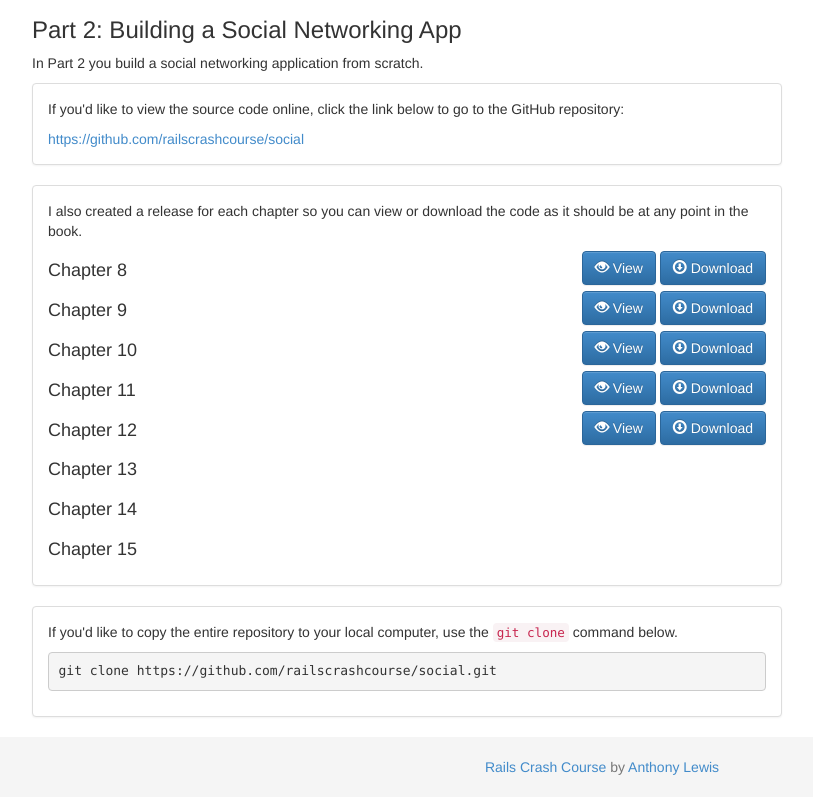
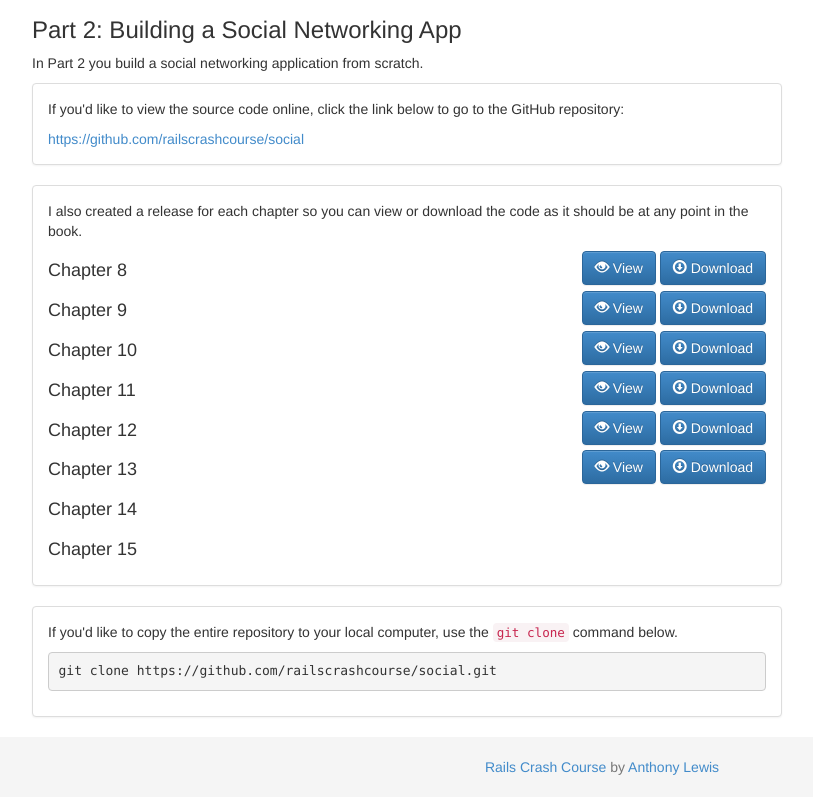
Before and after one commit to railscrashcourse/railscrashcourse.github.io, a plain HTML site: page index.html in a window 1280 px wide. Shown: the part 773-1570 px from the top of the page, without its empty margins (38-851 px from the left). Drawn offline with nearby package versions, Linux system fonts and the light colour scheme.

Commit message:
Add Chapter 13

```diff
--- a/index.html
+++ b/index.html
@@ -209,6 +209,12 @@
                   <h4>Chapter 13</h4>
                 </div>
                 <div class="col-xs-6 text-right">
+                  <a class="btn btn-primary hidden-xs" href="https://github.com/railscrashcourse/social/tree/ch13"><span class="glyphicon glyphicon-eye-open"></span> View</a>
+                  <a class="btn btn-primary hidden-xs" href="https://github.com/railscrashcourse/social/releases/tag/ch13"><span class="glyphicon glyphicon-download"></span> Download</a>
+                  <div class="visible-xs-block" style="margin-top: 10px;">
+                    <a href="https://github.com/railscrashcourse/blog/tree/ch13">View</a>
+                    <a href="https://github.com/railscrashcourse/blog/releases/tag/ch13">Download</a>
+                  </div>
                 </div>
               </div>
 
```
